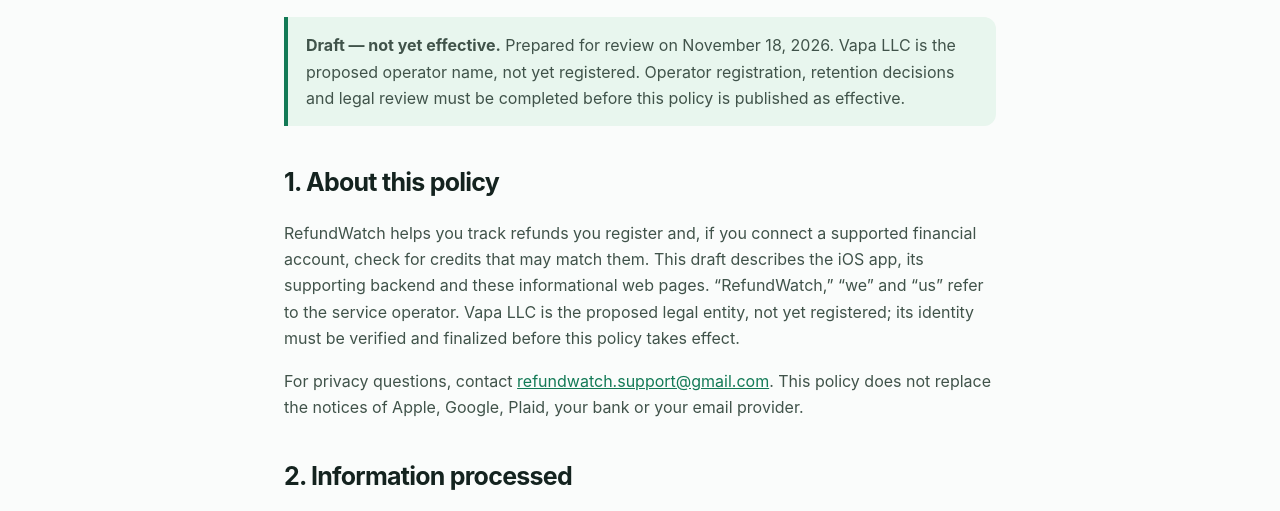
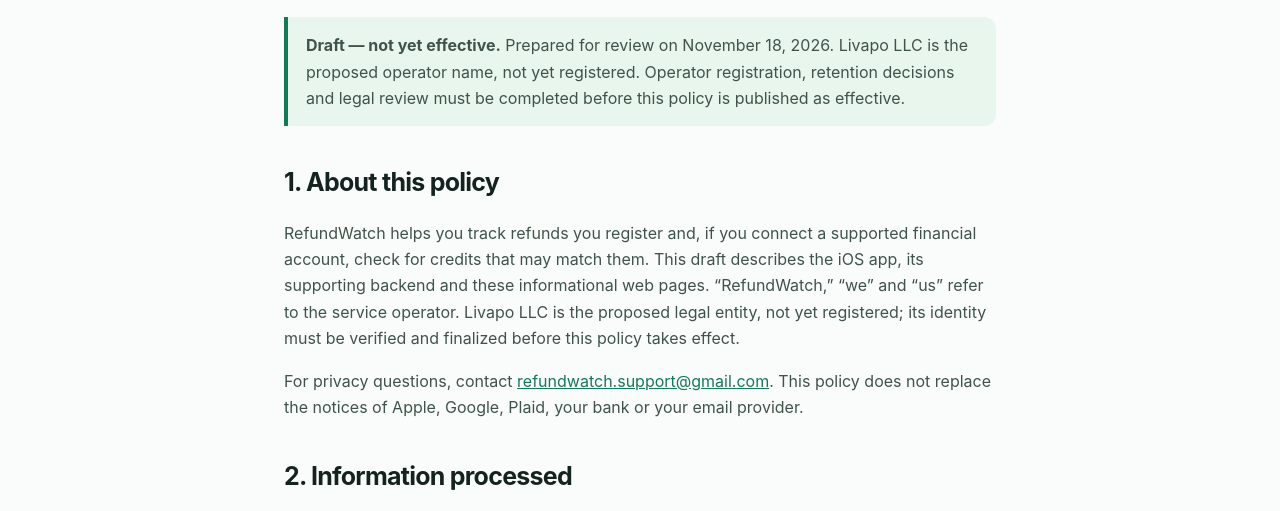
Before and after one commit to vladlemberg/refundwatch-website, a plain HTML site: page privacy.html in a window 1280 px wide. Shown: the part 246-757 px from the top of the page. Drawn offline with Linux system fonts and the light colour scheme.

Commit message:
Correct proposed operator name to Livapo LLC

```diff
--- a/privacy.html
+++ b/privacy.html
@@ -20,14 +20,14 @@
     <article class="wrap content">
       <div class="eyebrow">Legal</div>
       <h1>Privacy Policy</h1>
-      <p class="note"><strong>Draft — not yet effective.</strong> Prepared for review on November 18, 2026. Vapa LLC is the proposed operator name, not yet registered. Operator registration, retention decisions and legal review must be completed before this policy is published as effective.</p>
+      <p class="note"><strong>Draft — not yet effective.</strong> Prepared for review on November 18, 2026. Livapo LLC is the proposed operator name, not yet registered. Operator registration, retention decisions and legal review must be completed before this policy is published as effective.</p>
       <!-- PUBLICATION BLOCKERS: Confirm the operator's legal name and any required mailing address;
            approve retention for connection history, deletion markers, backups and support correspondence;
            confirm applicable privacy-rights procedures, third-party disclosures and the effective date.
            This review draft must not be merged to the GitHub Pages deployment branch as a final policy. -->
 
       <h2 id="scope">1. About this policy</h2>
-      <p>RefundWatch helps you track refunds you register and, if you connect a supported financial account, check for credits that may match them. This draft describes the iOS app, its supporting backend and these informational web pages. “RefundWatch,” “we” and “us” refer to the service operator. Vapa LLC is the proposed legal entity, not yet registered; its identity must be verified and finalized before this policy takes effect.</p>
+      <p>RefundWatch helps you track refunds you register and, if you connect a supported financial account, check for credits that may match them. This draft describes the iOS app, its supporting backend and these informational web pages. “RefundWatch,” “we” and “us” refer to the service operator. Livapo LLC is the proposed legal entity, not yet registered; its identity must be verified and finalized before this policy takes effect.</p>
       <p>For privacy questions, contact <a href="mailto:refundwatch.support@gmail.com">refundwatch.support@gmail.com</a>. This policy does not replace the notices of Apple, Google, Plaid, your bank or your email provider.</p>
 
       <h2 id="information">2. Information processed</h2>
```
